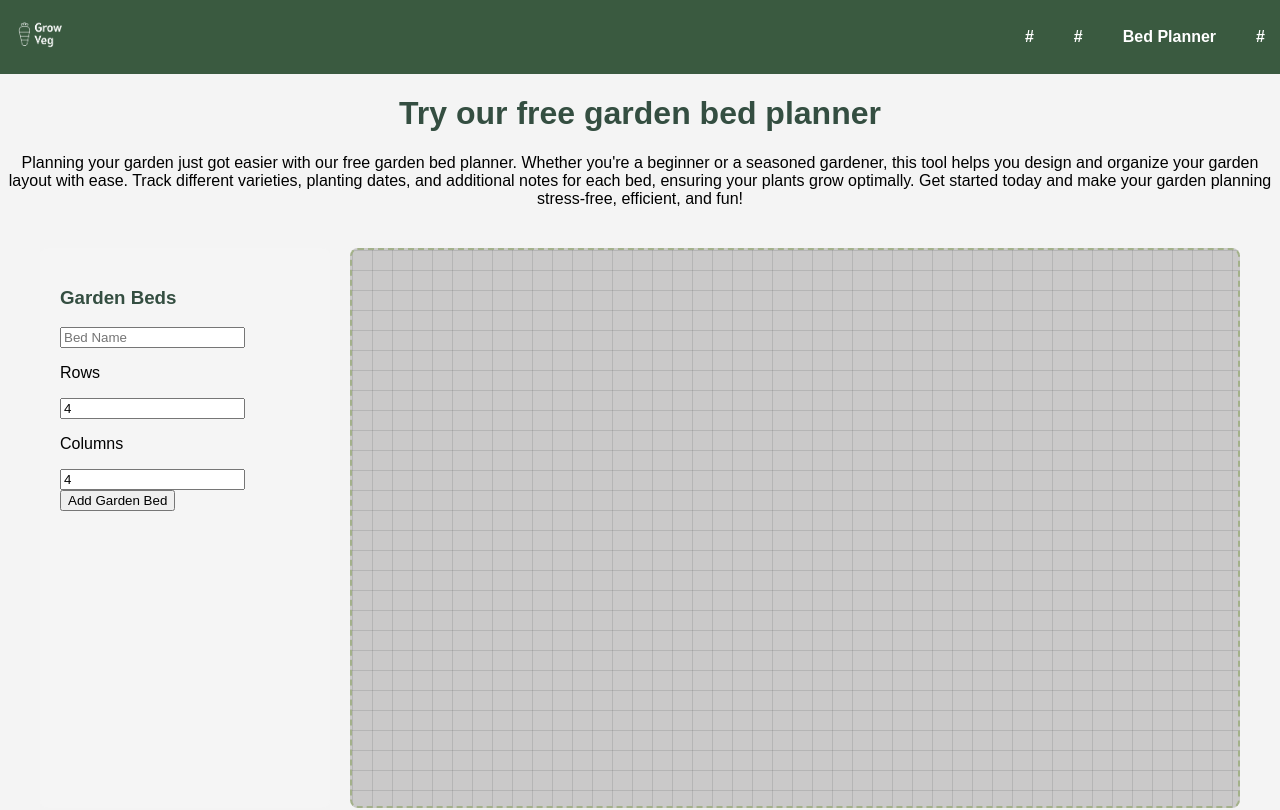
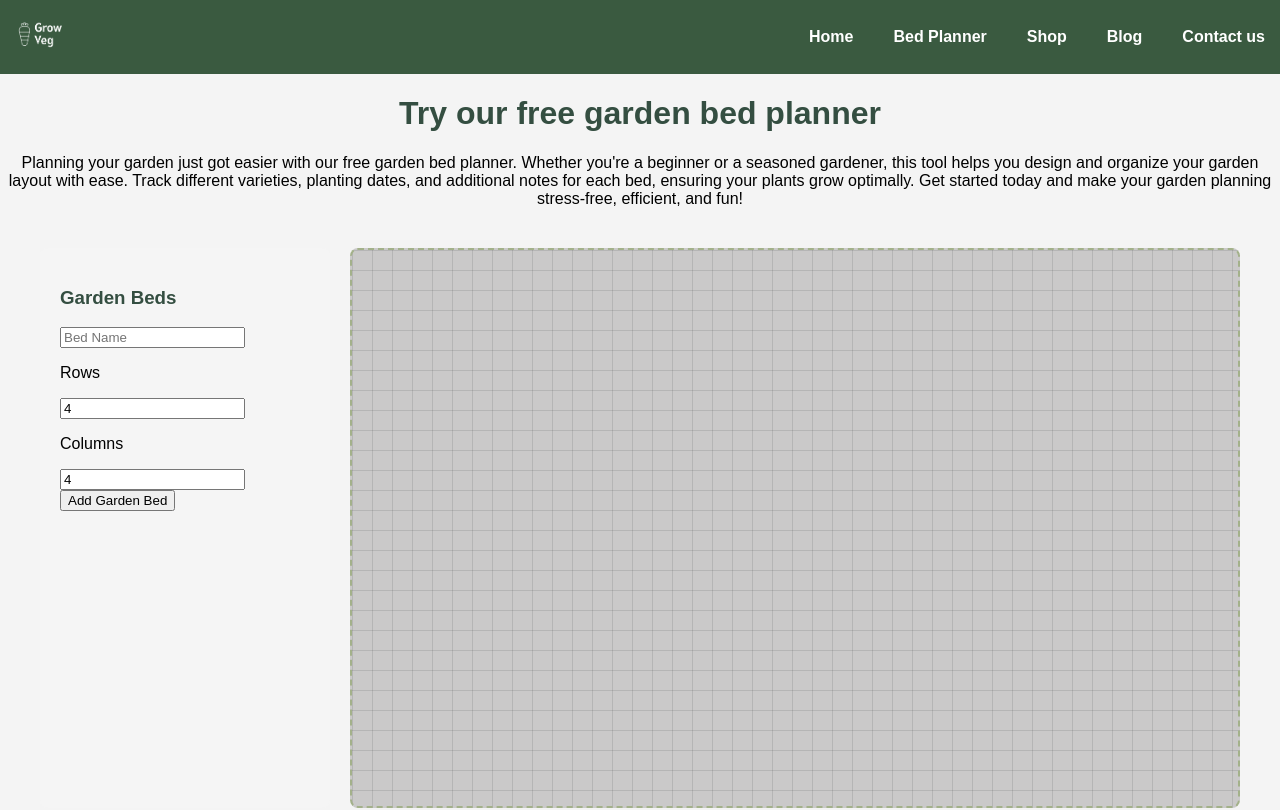
Before and after one commit to MarcDellow/garden-site-with-planner, a plain HTML site: page beds.html in a window 1280 px wide. Shown: the top 810 px of the page. Drawn offline with nearby package versions, Linux system fonts and the light colour scheme.

Commit message:
Update beds.html

```diff
--- a/beds.html
+++ b/beds.html
@@ -12,11 +12,12 @@
         <div class="logo">
             <img src="logo.png" alt="Gardening Logo">
         </div>
-        <ul class="menu">
-            <li><a href="#">#</a></li>
-            <li><a href="#">#</a></li>
+         <ul class="menu">
+            <li><a href="index.html">Home</a></li>
             <li><a href="beds.html">Bed Planner</a></li>
-            <li><a href="#">#</a></li>
+            <li><a href="products.html">Shop</a></li>
+            <li><a href="blog.html">Blog</a></li>
+            <li><a href="contact.html">Contact us</a></li>
         </ul>
     </nav>
 
```
